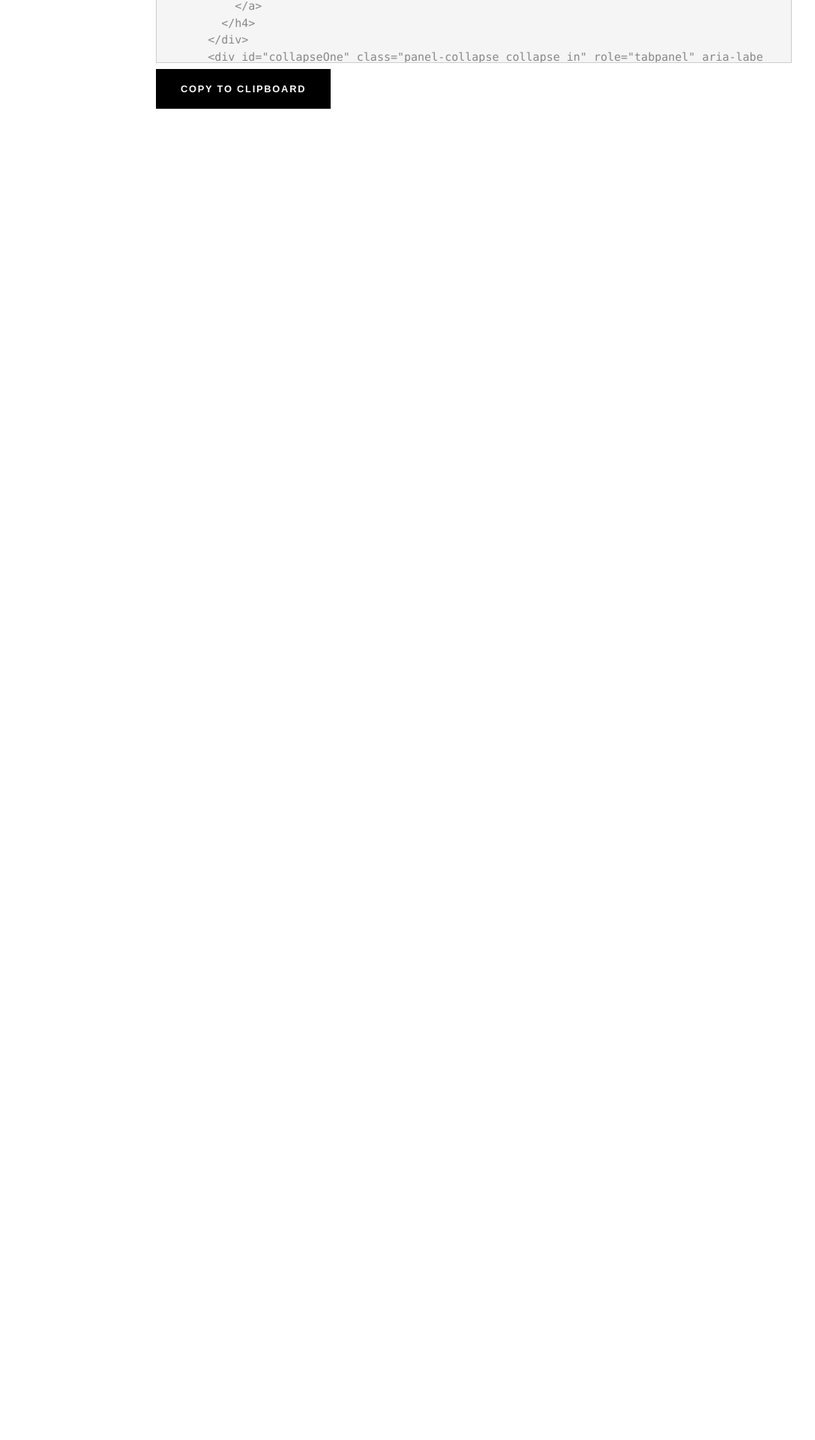
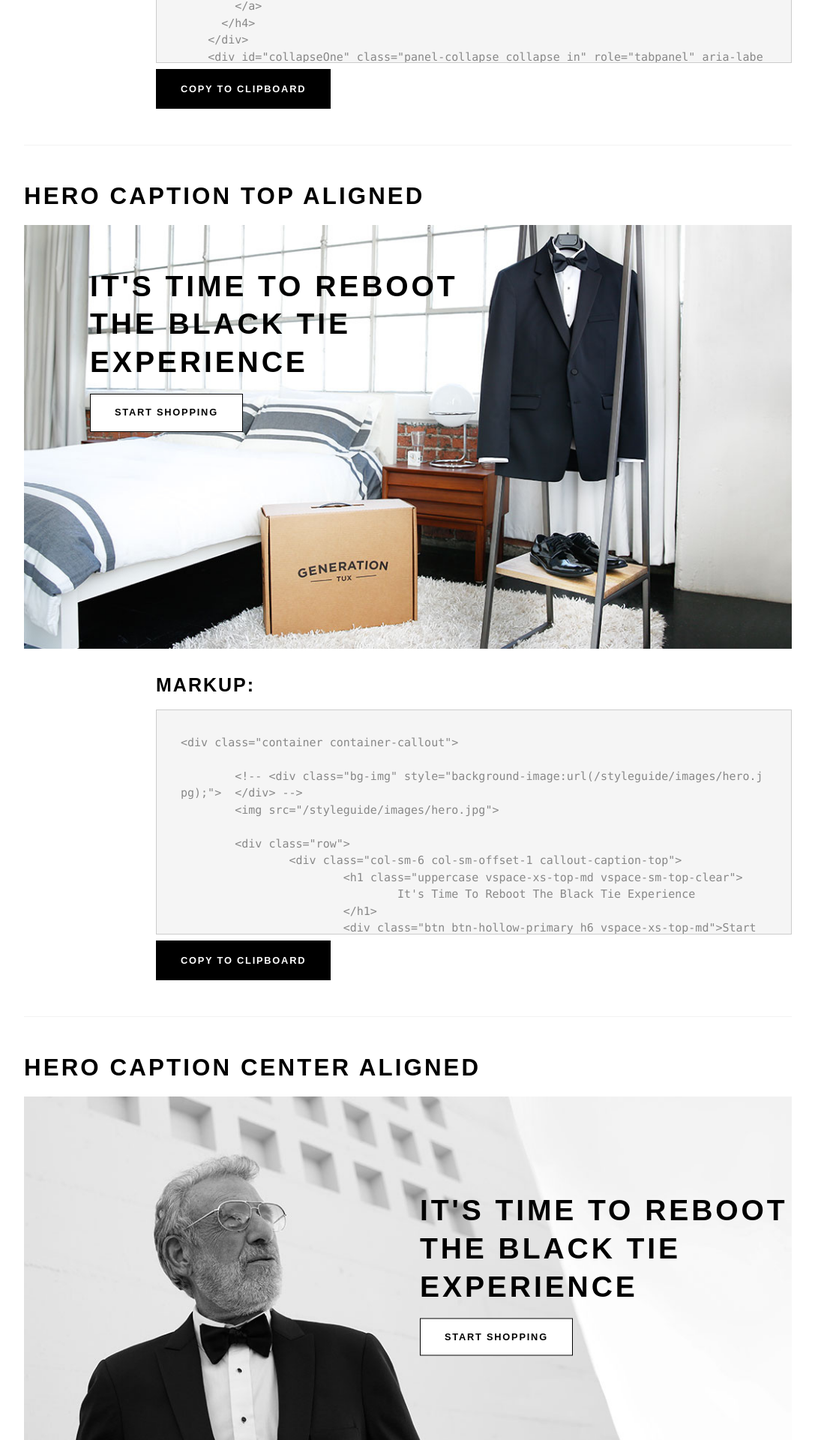
Before and after one commit to generationtux/styleguide, a Jekyll site: the page built from modules.html, in a window 1280 px wide. Shown: the part 1094-3014 px from the top of the page at 75% size, without its empty margins (96-1183 px from the left). Built offline with Jekyll 4.4.1, drawn with Linux system fonts in a browser that asks for light colours; comment, search, counter and statistics services are not loaded; before the commit the page ends 1255 px from its top, so only the background shows below that; some of the changed text lies outside the part shown.

Commit message:
adds callout modules

```diff
--- /dev/null
+++ b/_includes/components/modules/hero-caption-center.html
@@ -0,0 +1,15 @@
+<div class="container container-callout">
+
+	<!-- <div class="bg-img" style="background-image:url({{ site.baseurl }}/images/hero.jpg);">	</div> -->
+	<img src="{{ site.baseurl }}/images/hero-2.jpg">
+
+	<div class="row">
+		<div class="col-sm-6 col-sm-offset-6 callout-caption-center">
+			<h1 class="uppercase vspace-xs-top-md vspace-sm-top-clear">
+				It's Time To Reboot The Black Tie Experience
+			</h1>
+			<div class="btn btn-hollow-primary h6 vspace-xs-top-md">Start Shopping</div>
+		</div>
+	</div>
+
+</div>
--- /dev/null
+++ b/_includes/components/modules/hero-caption-top.html
@@ -0,0 +1,15 @@
+<div class="container container-callout">
+
+	<!-- <div class="bg-img" style="background-image:url({{ site.baseurl }}/images/hero.jpg);">	</div> -->
+	<img src="{{ site.baseurl }}/images/hero.jpg">
+
+	<div class="row">
+		<div class="col-sm-6 col-sm-offset-1 callout-caption-top">
+			<h1 class="uppercase vspace-xs-top-md vspace-sm-top-clear">
+				It's Time To Reboot The Black Tie Experience
+			</h1>
+			<div class="btn btn-hollow-primary h6 vspace-xs-top-md">Start Shopping</div>
+		</div>
+	</div>
+
+</div>
--- a/modules.html
+++ b/modules.html
@@ -33,7 +33,7 @@ permalink: /modules/
     </div>
   </div>
 </div>
-<div class="container type-specimens">
+<div class="container">
   <div class="row">
     <div class="col-sm-10 col-sm-offset-1 col-lg-10 col-lg-offset-2">
       <h3 class="copy uppercase">Example:</h3>
@@ -51,3 +51,85 @@ permalink: /modules/
     </div>
   </div>
 </div>
+
+
+<div class="container">
+  <div class="row">
+    <div class="col-sm-12">
+      <hr class="vspace-xs-top-lg">
+    </div>
+  </div>
+</div><!-- /.container  -->
+
+
+<div class="container">
+  <div class="row">
+    <div class="col-sm-12">
+      <h2 class="copy uppercase">Hero Caption Top Aligned</h2>
+    </div>
+  </div>
+</div>
+<div class="container">
+  <div class="row">
+    <div class="col-sm-10 col-sm-offset-1 col-lg-10 col-lg-offset-2">
+    </div>
+  </div>
+</div>
+{% include components/modules/hero-caption-top.html %}
+<div class="container">
+  <div class="row">
+    <div class="col-sm-10 col-sm-offset-1 col-lg-10 col-lg-offset-2">
+
+      <h3 class="copy uppercase">Markup:</h3>
+      <div class="copy-to-clipboard">
+        <div class="clipboard-content">
+          {% highlight html %}{% include components/modules/hero-caption-top.html %}{% endhighlight %}
+        </div>
+        <div class="clipboard-init btn btn-primary vspace-xs-btm-md">Copy to Clipboard</div>
+      </div>
+
+      </pre>
+    </div>
+  </div>
+</div>
+
+
+<div class="container">
+  <div class="row">
+    <div class="col-sm-12">
+      <hr class="vspace-xs-top-lg">
+    </div>
+  </div>
+</div><!-- /.container  -->
+
+
+<div class="container">
+  <div class="row">
+    <div class="col-sm-12">
+      <h2 class="copy uppercase">Hero Caption Center Aligned</h2>
+    </div>
+  </div>
+</div>
+<div class="container">
+  <div class="row">
+    <div class="col-sm-10 col-sm-offset-1 col-lg-10 col-lg-offset-2">
+    </div>
+  </div>
+</div>
+{% include components/modules/hero-caption-center.html %}
+<div class="container">
+  <div class="row">
+    <div class="col-sm-10 col-sm-offset-1 col-lg-10 col-lg-offset-2">
+
+      <h3 class="copy uppercase">Markup:</h3>
+      <div class="copy-to-clipboard">
+        <div class="clipboard-content">
+          {% highlight html %}{% include components/modules/hero-caption-center.html %}{% endhighlight %}
+        </div>
+        <div class="clipboard-init btn btn-primary vspace-xs-btm-md">Copy to Clipboard</div>
+      </div>
+
+      </pre>
+    </div>
+  </div>
+</div>
```
Also changed, not shown: _scss/components/_theme-containers.scss (+20 -0 lines), css/all.css, images/hero-2.jpg (added), images/hero.jpg (added).
